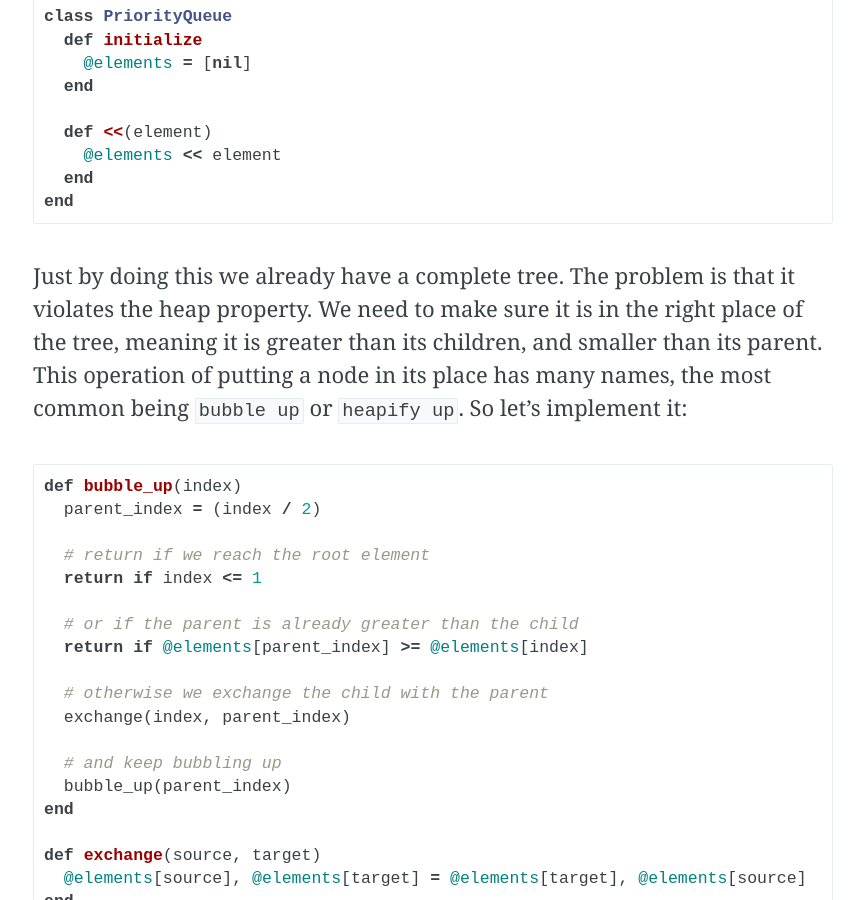
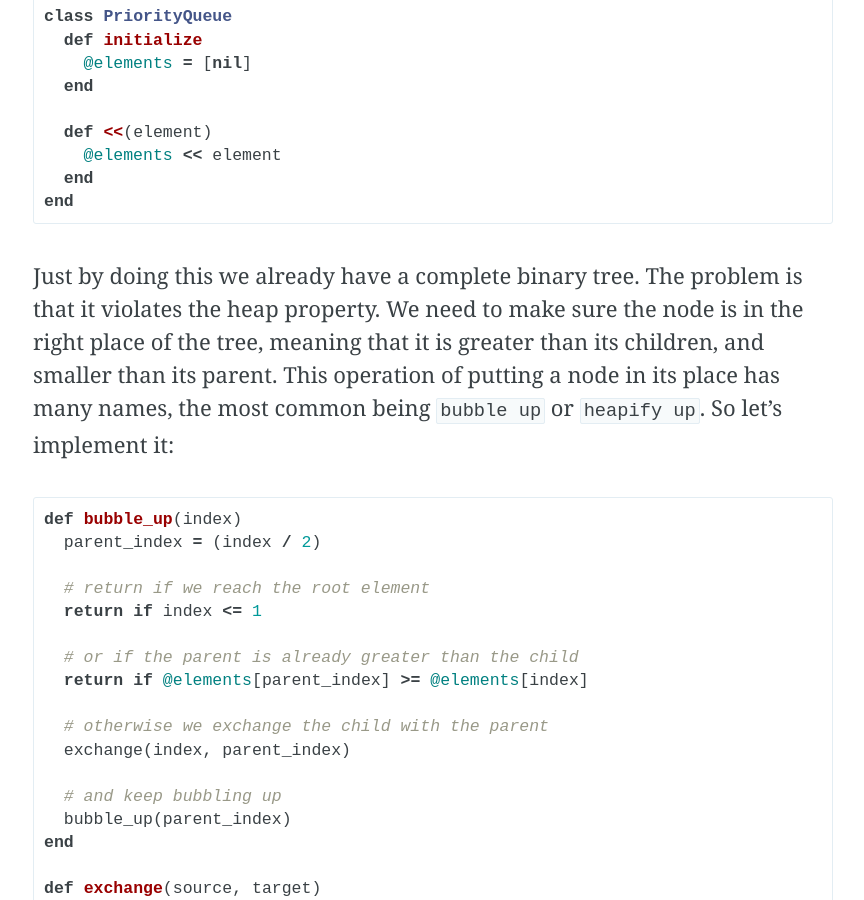
Before and after one commit to brianstorti/brianstorti.github.io, a Jekyll site: the page built from _posts/2015-01-31-implementing-a-priority-queue-in-ruby.md, in a window 1280 px wide and 900 px high, scrolled down 5534 px. Shown: the whole window, without its empty margins (207-1071 px from the left). Built offline with Jekyll 4.4.1, drawn with Linux system fonts in a browser that asks for light colours; Markdown is read by kramdown in place of the engine named in the settings; a script that is not in the unit is left out; comment, search, counter and statistics services are not loaded; some of the changed text lies outside the part shown.

Commit message:
better wording

````diff
--- a/_posts/2015-01-31-implementing-a-priority-queue-in-ruby.md
+++ b/_posts/2015-01-31-implementing-a-priority-queue-in-ruby.md
@@ -140,8 +140,8 @@ class PriorityQueue
 end
 ```
 
-Just by doing this we already have a complete tree. The problem is that it violates the heap property. We need to make sure it is in the right place of the tree,
-meaning it is greater than its children, and smaller than its parent. This operation of putting a node in its place has many names, the most common being `bubble up` or
+Just by doing this we already have a complete binary tree. The problem is that it violates the heap property. We need to make sure the node is in the right place of the tree,
+meaning that it is greater than its children, and smaller than its parent. This operation of putting a node in its place has many names, the most common being `bubble up` or
 `heapify up`. So let's implement it:
 
 ```ruby
@@ -268,7 +268,7 @@ end
 
 Benchmark.ips do |x|
   x.report("naive") { naive.pop }
-  x.report("real") { real.pop }
+  x.report("real")  { real.pop  }
 
   x.compare!
 end
````
Also changed, not shown: other parts of _posts/2015-01-31-implementing-a-priority-queue-in-ruby.md (+3 -3 lines).
